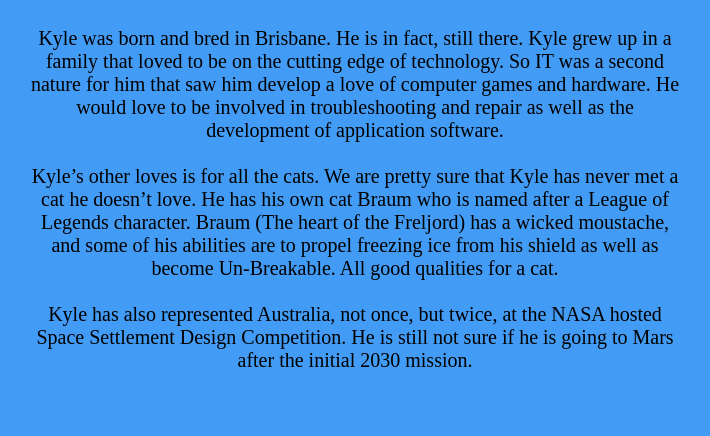
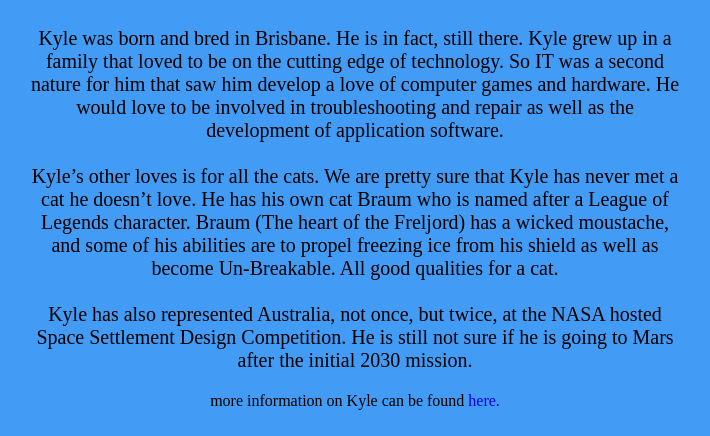
Before and after one commit to s3805194/Restless-Bolters, a plain HTML site: page kyle.html in a window 1280 px wide. Shown: the part 364-800 px from the top of the page, without its empty margins (285-995 px from the left). Drawn offline with Linux system fonts and the light colour scheme.

Commit message:
Update kyle.html

```diff
--- a/kyle.html
+++ b/kyle.html
@@ -1,7 +1,6 @@
 <!DOCTYPE html>
 <html>
 <body style="background-color:#429bf5;"> <!-- moderate blue background -->
-
 <B><center>
 <nav>
 <H2>
@@ -14,26 +13,17 @@
 </H2>
 </nav>
 </center></B>
-
 <center>
-
 <img src="kylepic.jpg" width="200" alt="Kyle">
-
 <article>
-
 <style>
-
 p {width:650px;}
 p {font-size:20px;}
-
 h3 {font-size:30px;}
-
 </style>
-
 <h3>
         Kyle Francis
 </h3>
-
 <p>
           Kyle was born and bred in Brisbane.  He is in fact, still there.  Kyle grew up in a family that loved to be on the cutting edge of technology.  So IT was a second nature for him that saw him develop a love of computer games and hardware. He would love to be involved in troubleshooting and repair as well as the development of application software.
 <br>
@@ -42,12 +32,11 @@ h3 {font-size:30px;}
 <br>
 <br>
          Kyle has also represented Australia, not once, but twice, at the NASA hosted Space Settlement Design Competition.  He is still not sure if he is going to Mars after the initial 2030 mission.
-
-
 <p2>
 </article>
+  <p2>
+    more information on Kyle can be found <a href=https://infinitykid.github.io/Assignment-1/ style="text-decoration: none;"> here</a>.
+  </p2>
 </center>
-
 </body>
-
 </html>
```
